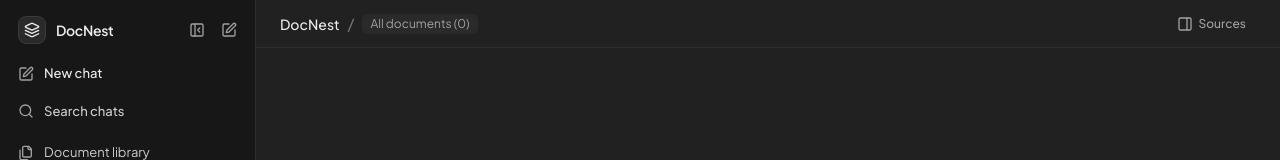
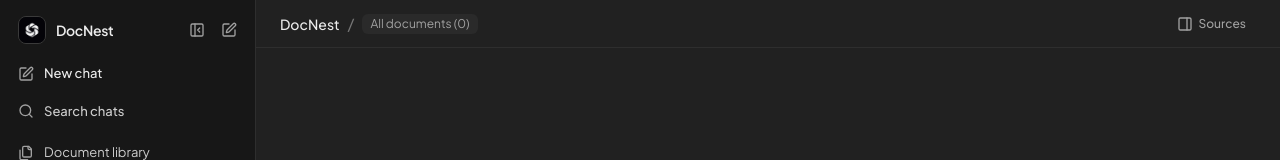
Before and after one commit to reddy895/DocNest, a React (Vite) app in the folder frontend/: page / in a window 1280 px wide. Shown: the top 160 px of the page. Built offline with nearby package versions, Linux system fonts and the light colour scheme; no server answers.

Commit message:
feat(ui): add custom DocNest emblem to sidebar logo, favicon, and assistant avatar

```diff
--- a/frontend/index.html
+++ b/frontend/index.html
@@ -2,7 +2,7 @@
 <html lang="en" style="background-color: #212121;">
   <head>
     <meta charset="UTF-8" />
-    <link rel="icon" type="image/svg+xml" href="/vite.svg" />
+    <link rel="icon" type="image/jpeg" href="/docnest-logo.jpg" />
     <meta name="viewport" content="width=device-width, initial-scale=1.0" />
     <meta name="theme-color" content="#212121" />
     <title>DocNest — Document Intelligence & Research</title>
--- a/frontend/src/components/chat/AssistantMessage.jsx
+++ b/frontend/src/components/chat/AssistantMessage.jsx
@@ -50,8 +50,8 @@ export default function AssistantMessage({
 
   return (
     <div className="group flex w-full items-start gap-3.5 animate-fade-in">
-      <div className="mt-0.5 flex h-7 w-7 flex-shrink-0 items-center justify-center rounded-full border border-[#3A3A3A] bg-[#2A2A2A] text-[#ECECEC]">
-        <Layers className="h-3.5 w-3.5" />
+      <div className="mt-0.5 flex h-7 w-7 flex-shrink-0 items-center justify-center overflow-hidden rounded-full border border-[#3A3A3A] bg-black">
+        <img src="/docnest-logo.jpg" alt="DocNest" className="h-full w-full object-cover" />
       </div>
 
       <div className="min-w-0 flex-1 space-y-2.5">
--- a/frontend/src/components/layout/AppShell.jsx
+++ b/frontend/src/components/layout/AppShell.jsx
@@ -63,8 +63,8 @@ export default function AppShell({
 
       <header className="sticky top-0 z-40 flex items-center justify-between border-b border-[#2E2E2E] bg-[#171717] px-3.5 py-2.5 md:hidden">
         <div className="flex items-center gap-2">
-          <div className="flex h-7 w-7 items-center justify-center rounded-lg border border-[#3A3A3A] bg-[#2A2A2A] text-[#ECECEC]">
-            <Layers className="h-4 w-4" />
+          <div className="flex h-7 w-7 items-center justify-center overflow-hidden rounded-lg border border-[#3A3A3A] bg-black">
+            <img src="/docnest-logo.jpg" alt="DocNest" className="h-full w-full object-cover" />
           </div>
           <span className="text-sm font-semibold text-[#ECECEC]">DocNest</span>
         </div>
--- a/frontend/src/components/sidebar/Sidebar.jsx
+++ b/frontend/src/components/sidebar/Sidebar.jsx
@@ -85,8 +85,8 @@ export default function Sidebar({
           className="flex min-w-0 items-center gap-2.5 rounded-lg px-1.5 py-1 text-left transition-colors hover:bg-[#2F2F2F]"
           aria-label="DocNest home"
         >
-          <div className="flex h-7 w-7 flex-shrink-0 items-center justify-center rounded-lg bg-[#2A2A2A] border border-[#3A3A3A] text-[#ECECEC]">
-            <Layers className="h-4 w-4" />
+          <div className="flex h-7 w-7 flex-shrink-0 items-center justify-center overflow-hidden rounded-lg border border-[#3A3A3A] bg-black">
+            <img src="/docnest-logo.jpg" alt="DocNest" className="h-full w-full object-cover" />
           </div>
           {!collapsed && (
             <span className="truncate text-sm font-semibold tracking-tight text-[#ECECEC]">
```
Also changed, not shown: frontend/public/docnest-logo.jpg (added).
